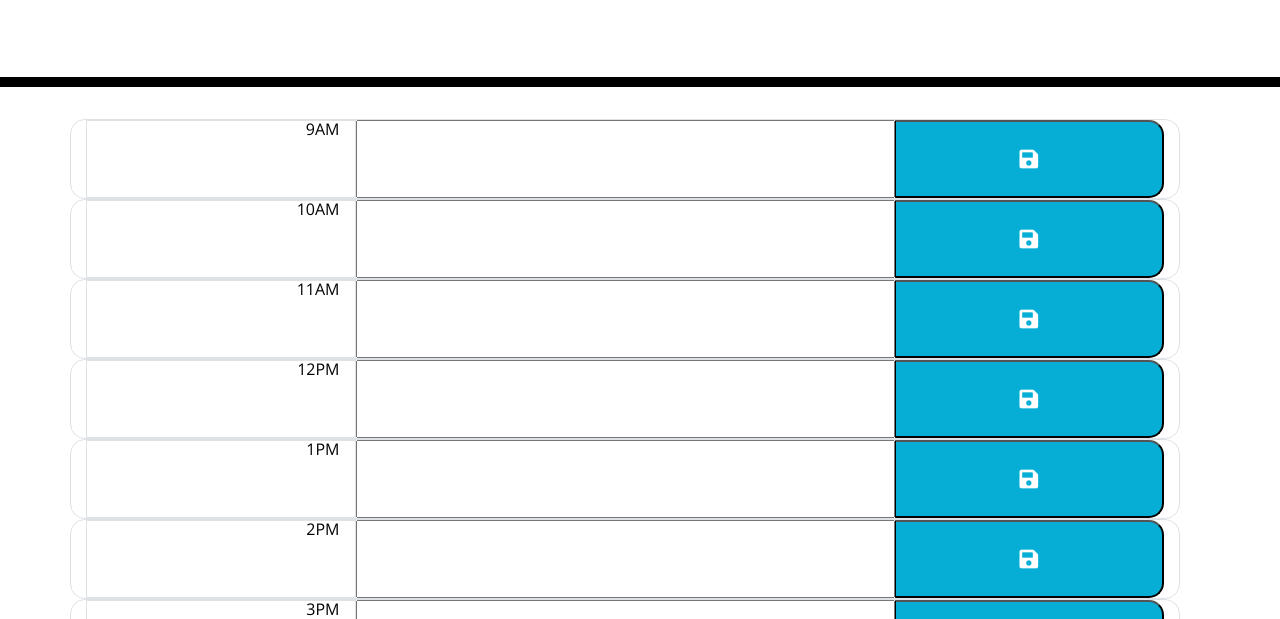
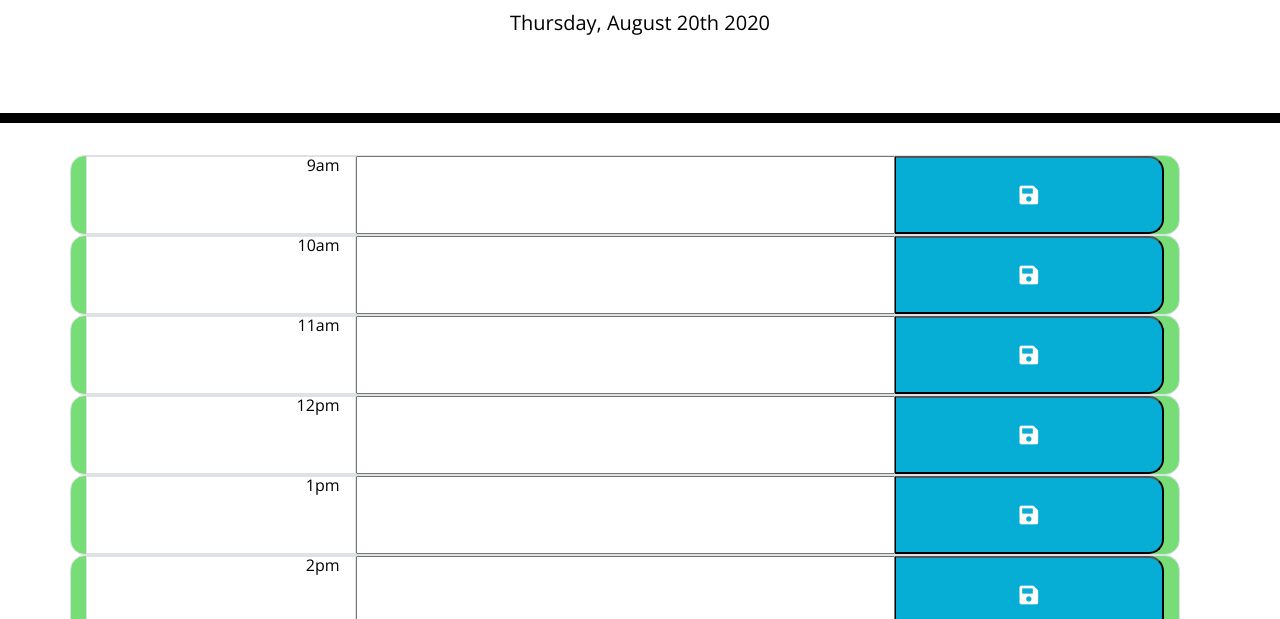
Before and after one commit to abraspin/UTA-H5-Work-Day-Scheduler-AAS, a plain HTML site: page index.html in a window 1280 px wide. Shown: the part 181-800 px from the top of the page. Drawn offline with nearby package versions, Linux system fonts and the light colour scheme.

Commit message:
tied the hour column label to moment.js

```diff
--- a/javascript.js
+++ b/javascript.js
@@ -1,3 +1,33 @@
+// First thing we do is wrap everything up in a nice document.ready call
+$(document).ready(function () {
+  $("#currentDay").html(moment().format("dddd, MMMM Do YYYY"));
+  renderRows();
+
+  //   var testHour = moment("10:00am", "h:mma");
+  //   console.log("testHour", testHour.format("HH"));
+
+  //   if (moment(testHour).isBefore(moment())) {
+  //     console.log("it's before the time you put in!");
+  //   } else if (moment(testHour).isAfter(moment())) {
+  //     console.log("it's after the time you put in!");
+  //   }
+
+  //   var beginningTime = moment();
+  //     console.log("isBefore -> beginningTime", beginningTime);
+  //   var beginningTime = moment().format().getHours;
+  //   console.log("isBefore -> beginningTime", beginningTime);
+});
+//TODO: how am I linked to moment? did i do that?
+
+function parseTime() {}
+
+//returns true if the time passed in is before the current time
+function isBefore(time) {
+  //   var beginningTime = moment();
+  //   console.log("isBefore -> beginningTime", beginningTime);
+}
+
+////////////////////////////////////////RENDER ROWS//////////////////////////////////////////
 function renderRows() {
   var mainBodyEl = $("#main-body");
 
@@ -8,48 +38,65 @@ function renderRows() {
     var newRow = $("<div class=' row time-block col-md-12 border text-right'>  </div>");
     var dayHour;
     // if it's am, append "am"
-    if (i < 12) {
-      newRow.addClass("hour-" + i + "-am ");
-      dayHour = i + "AM";
-      //   newRow.text(i);
+    // if (i < 12) {
+    //   //   newRow.addClass("hour-" + i + "-am ");
+    //   dayHour = moment(i + ":00am", "h:mma");
 
-      // add pm if it's 12 noon
-    } else if (i === 12) {
-      newRow.addClass("hour-" + i + "-pm ");
-      dayHour = i + "PM";
-      //   newRow.text(i);
+    //   // add pm if it's 12 noon
+    // } else if (i === 12) {
+    //   //   newRow.addClass("hour-" + i + "-pm ");
+    //   dayHour = moment("12:00pm", "h:mma");
 
-      // subtract 12 to get 12-hour pm time, and append pm
-    } else if (i > 12) {
-      newRow.addClass("hour-" + (i - 12) + "-pm ");
-      dayHour = i - 12 + "PM";
-      //   newRow.text(i - 12);
+    //   // subtract 12 to get 12-hour pm time, and append pm
+    // } else if (i > 12) {
+    //   //   newRow.addClass("hour-" + (i - 12) + "-pm ");
+    //   var temp = i - 12;
+    //   dayHour = moment(temp + ":00", "hh:A");
+    //   console.log(dayHour);
+    // }
+
+    dayHour = moment(i, "h");
+
+    // TODO: How the heck am I gonna do present? probably I need to do a comparison with hours only? or math.floor?
+    //  how do I use moment.js to compare ONLY the hour?
+
+    //then we see if this hour row is before or after the current time, and assign its class accordingly (to be hooked with CSS)
+    if (moment(dayHour).isBefore(moment())) {
+      newRow.addClass("past");
     }
-
+    if (moment(dayHour).isAfter(moment())) {
+      newRow.addClass("future");
+    }
     // Then we add the 1st column, which contains the hour
     // TODO: experiment with a template literal here!!
     var hourColumn = $("<div class='hour col-md-3 border'></div>");
-    hourColumn.text(dayHour);
+    hourColumn.text(dayHour.format("ha"));
     newRow.append(hourColumn);
     // Next  we add the column which contains the todo item form
     // var toDoColumn = $("<input type='text' id='todo-input' class = 'col-md-4' placeholder='' name='todo-text'/>");
 
     var toDoColumn = $("<input type='text' class='col-md-6' id='test' placeholder=''></input>");
-
+    toDoColumn.addClass("row-" + i);
     newRow.append(toDoColumn);
     //might have to do class and pass that pesky i
 
     // finally we add the third column, a save button
     var saveButtonColumn = $("<button  class = 'saveBtn col-md-3' />");
+
+    saveButtonColumn.addClass("row-" + i);
     // and add the font awesome save disc icon. What's a flop-hee disk?
     saveButtonColumn.append($("<i class='fa fa-save fa-lg'></i>"));
     //append the button in all its splendor to the new row
     newRow.append(saveButtonColumn);
 
-    // add our beatiful new dynamically rendered hour row
+    // add our beautiful new dynamically rendered hour row
     mainBodyEl.append(newRow);
   }
-  //   fa-floppy-o
+
+  $(".saveBtn").on("click", function (event) {
+    event.preventDefault();
+    console.log("renderRows -> event", event);
+    var hourToSave = event.currentTarget.classList[2];
+    console.log("renderRows -> hourToSave", hourToSave);
+  });
 }
-
-renderRows();
--- a/style.css
+++ b/style.css
@@ -67,7 +67,7 @@ textarea {
 }
 
 .saveBtn i:hover {
-  font-size: 20px;
+  font-size: 50px;
   transition: all .3s ease-in-out;
 }
 
```
Also changed, not shown: index.html (+3 -1 lines).
